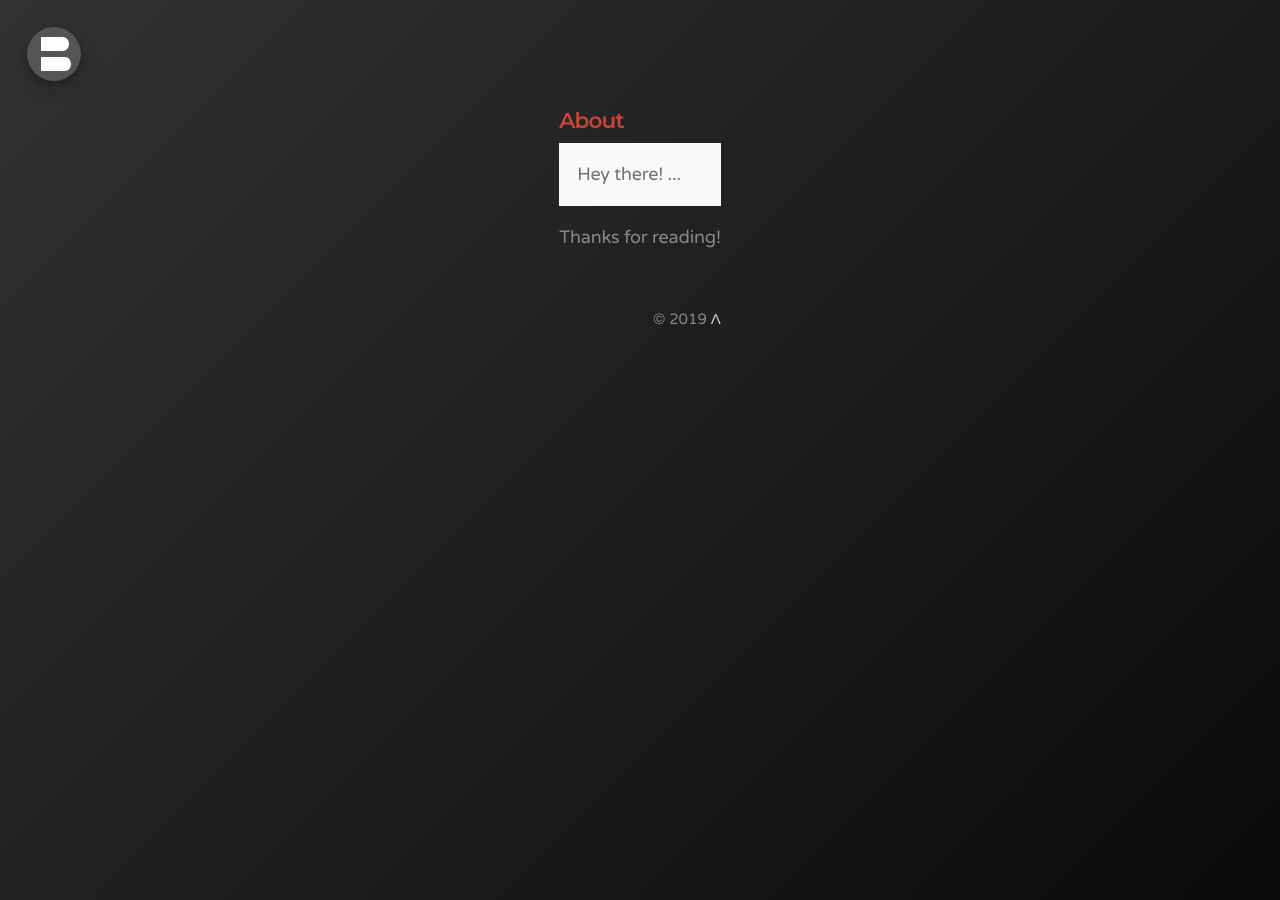
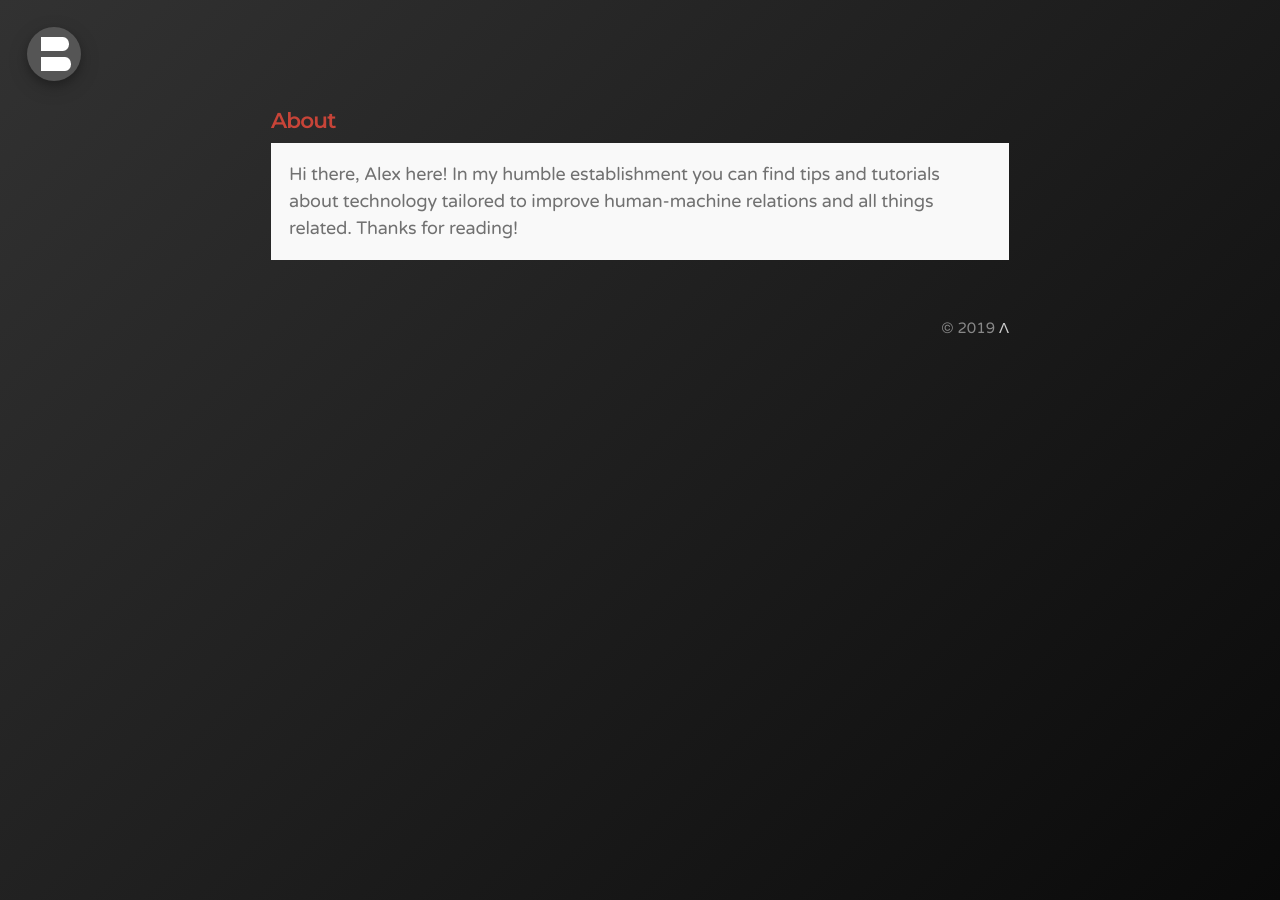
Before and after one commit to bonina/bonina.github.io, a Jekyll site: the page built from about.md, in a window 1280 px wide. Built offline with Jekyll 4.4.1, drawn with Linux system fonts in a browser that asks for light colours.

Commit message:
Update about.md

```diff
--- a/about.md
+++ b/about.md
@@ -5,7 +5,7 @@ sitemap: false
 ---
 
 <p class="message">
-  Hey there! ...
+Hi there, Alex here!
+In my humble establishment you can find tips and tutorials about technology tailored to improve human-machine relations and all things related.
+Thanks for reading!
 </p>
-
-Thanks for reading!
```
